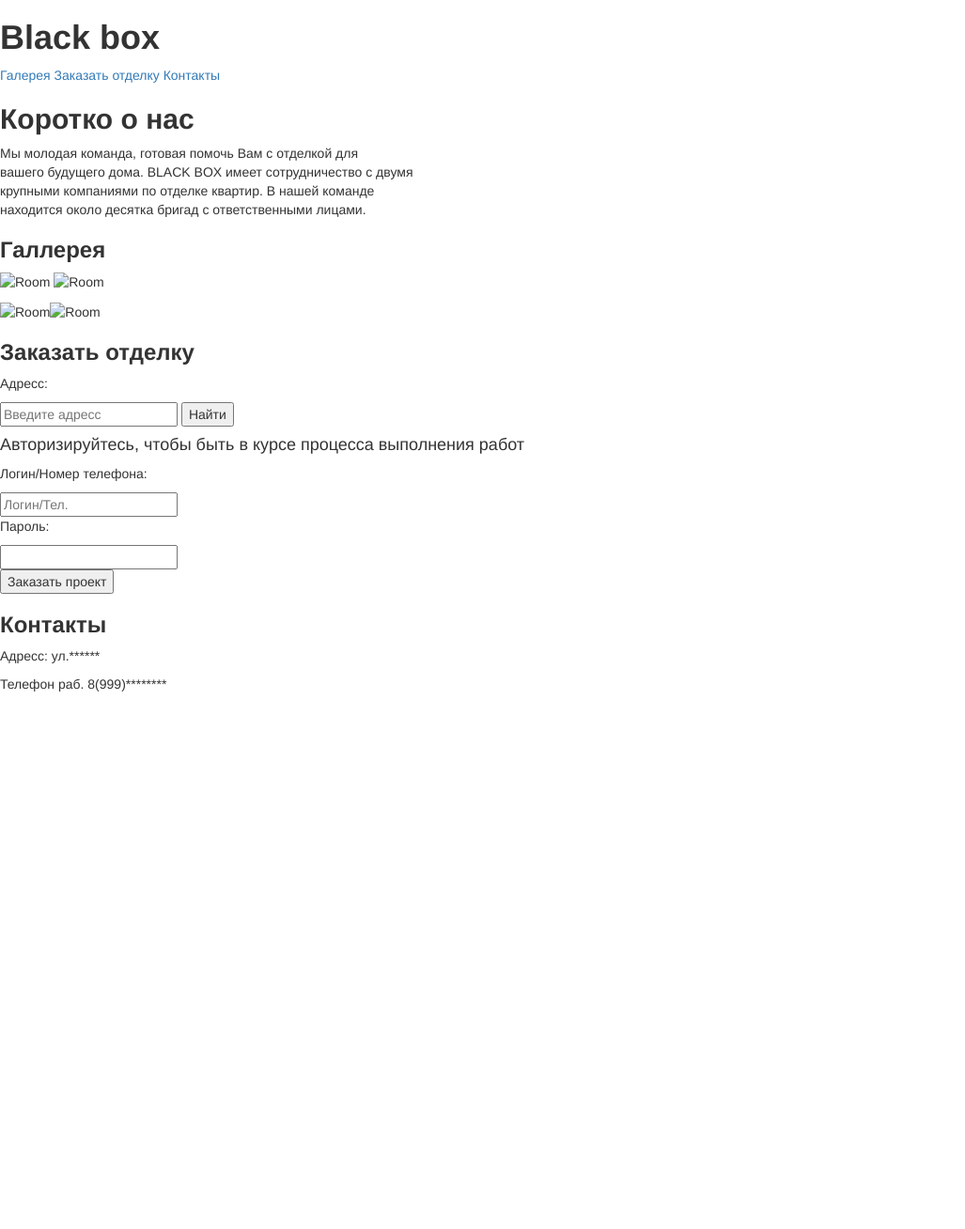
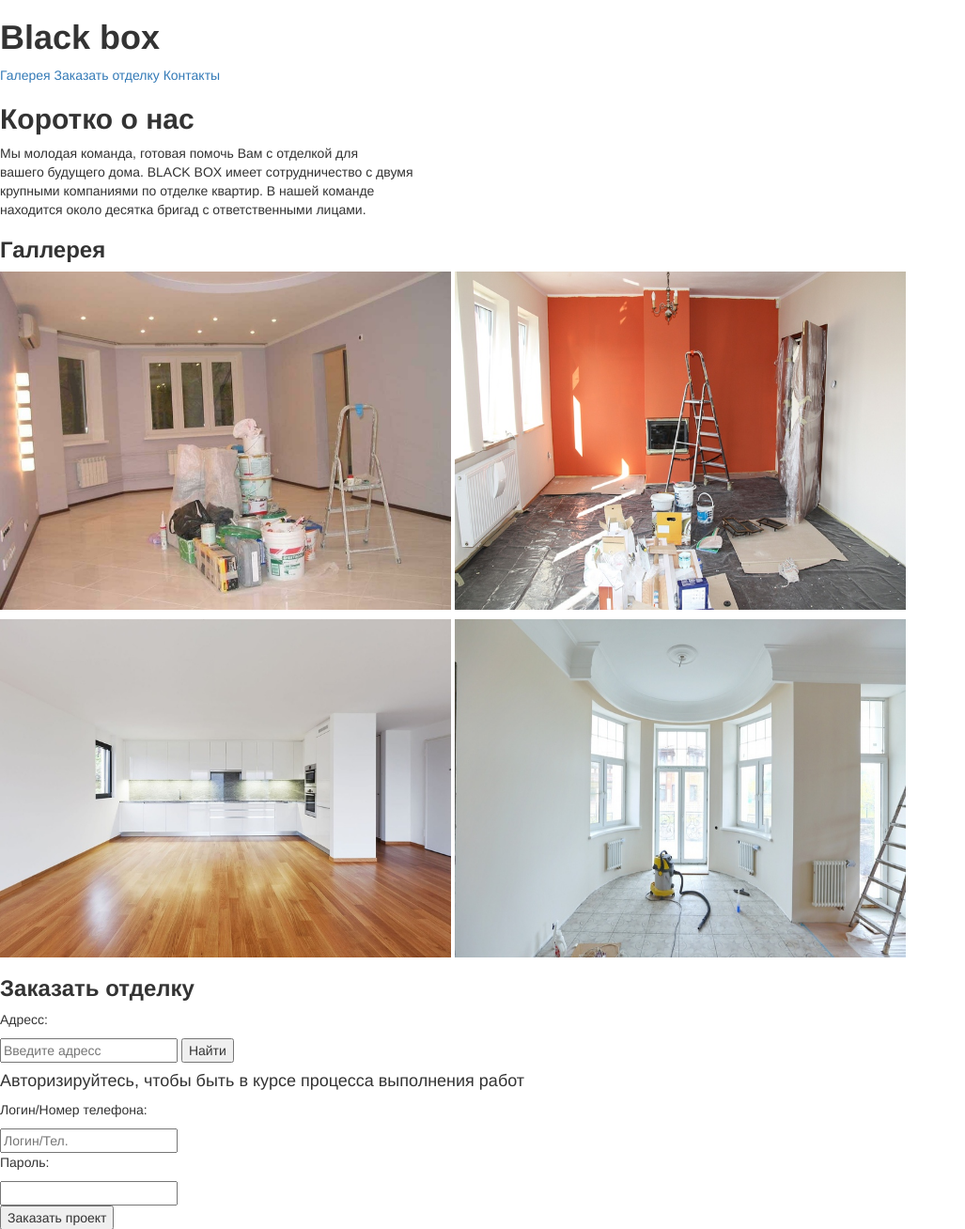
Before and after one commit to KurtVobain/my-first-blog, a Django app: template blog/templates/blog/post_list.html in a window 1280 px wide. Shown: the top 1308 px of the page at 94% size, without its empty margins (0-1027 px from the left). Before the commit the page ends 736 px from the top, so only its background shows below. Run offline with Django 3.2, Linux system fonts and the light colour scheme; the template is opened without the code that fills it, so the values that code supplies are empty; some libraries are stand-ins or nearby versions.

Commit message:
added images in .html

```diff
--- a/blog/templates/blog/post_list.html
+++ b/blog/templates/blog/post_list.html
@@ -1,4 +1,5 @@
 <!DOCTYPE html>
+{% load staticfiles %}
 <html>
 	<head>
 		<link rel="stylesheet" href="//maxcdn.bootstrapcdn.com/bootstrap/3.2.0/css/bootstrap.min.css">
@@ -20,12 +21,19 @@
 			 находится около десятка бригад с ответственными лицами.
 			</p>
 		</div>
-		<div>
+		<div class="gallery">
 			<h3 id="Gallery"><strong>
 				Галлерея
 			</strong></h3>
-			<p><img src="#" alt = "Room"> <img src="#" alt = "Room"></p>
-			<p><img src="#" alt = "Room"><img src="#" alt = "Room"></p>
+
+			<p>
+				<img src="{% static "media\var1.jpg" %}" width="480" height="360" alt = "Room1">
+				<img src="{% static "media\var5.jpg" %}" width="480" height="360" alt = "Room2">
+			</p>
+			<p>
+				<img src="{% static "media\var3.jpg" %}" width="480" height="360" alt = "Room3">
+				<img src="{% static "media\var4.jpg" %}" width="480" height="360" alt = "Room4">
+			</p>
 		</div>
 		<div>
 			<h3 id="Form">
```
Also changed, not shown: blog/static/media/Var2.jpg (renamed from blog/templates/blog/images/Var2.jpg), blog/static/media/Var3.jpg (renamed from blog/templates/blog/images/Var3.jpg), blog/static/media/Var4.jpg (renamed from blog/templates/blog/images/Var4.jpg), blog/static/media/Var5.jpg (renamed from blog/templates/blog/images/Var5.jpg), blog/static/media/var1.jpg (renamed from blog/templates/blog/images/var1.jpg), blog/templates/blog/images/test.png (deleted).
